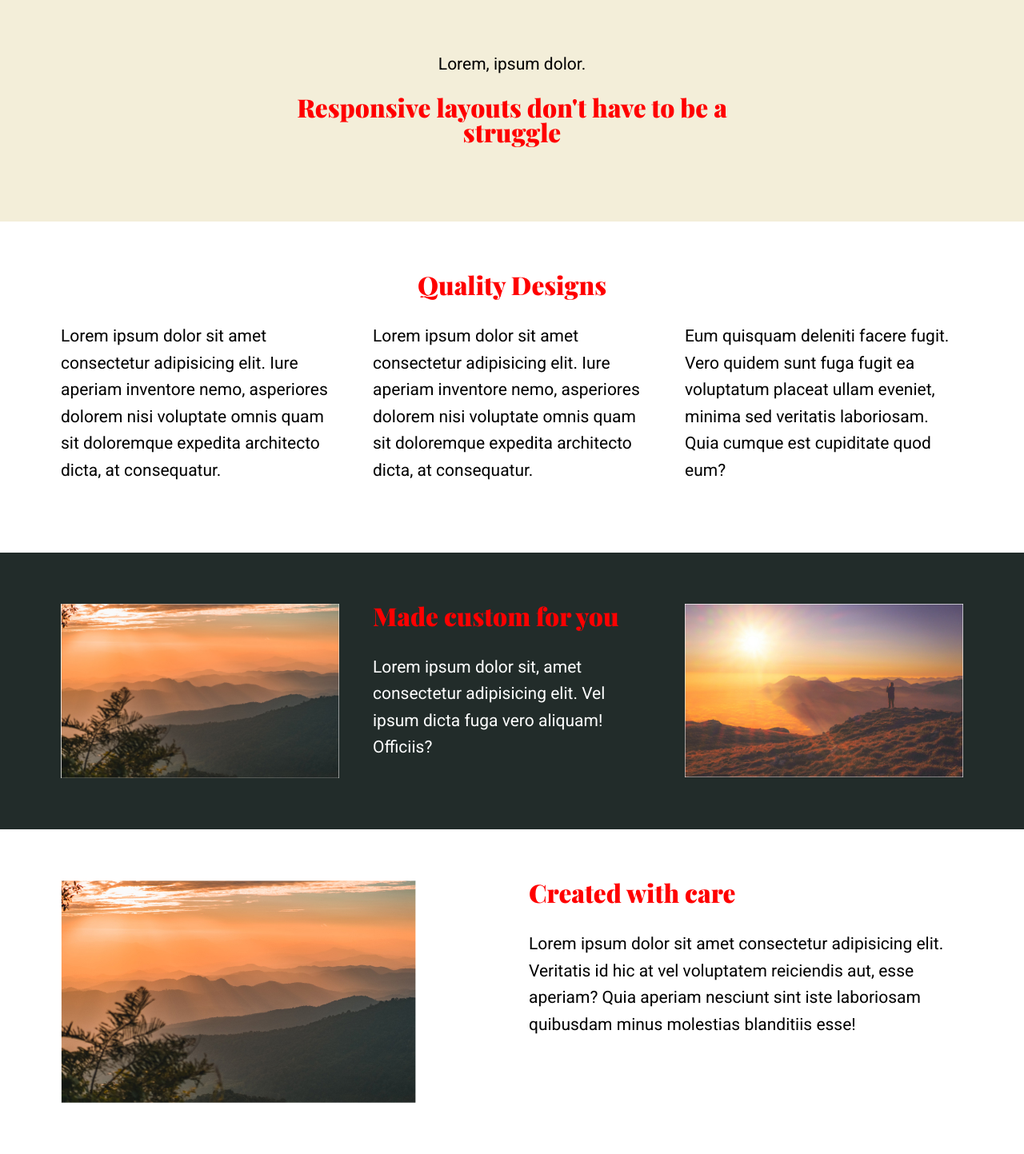
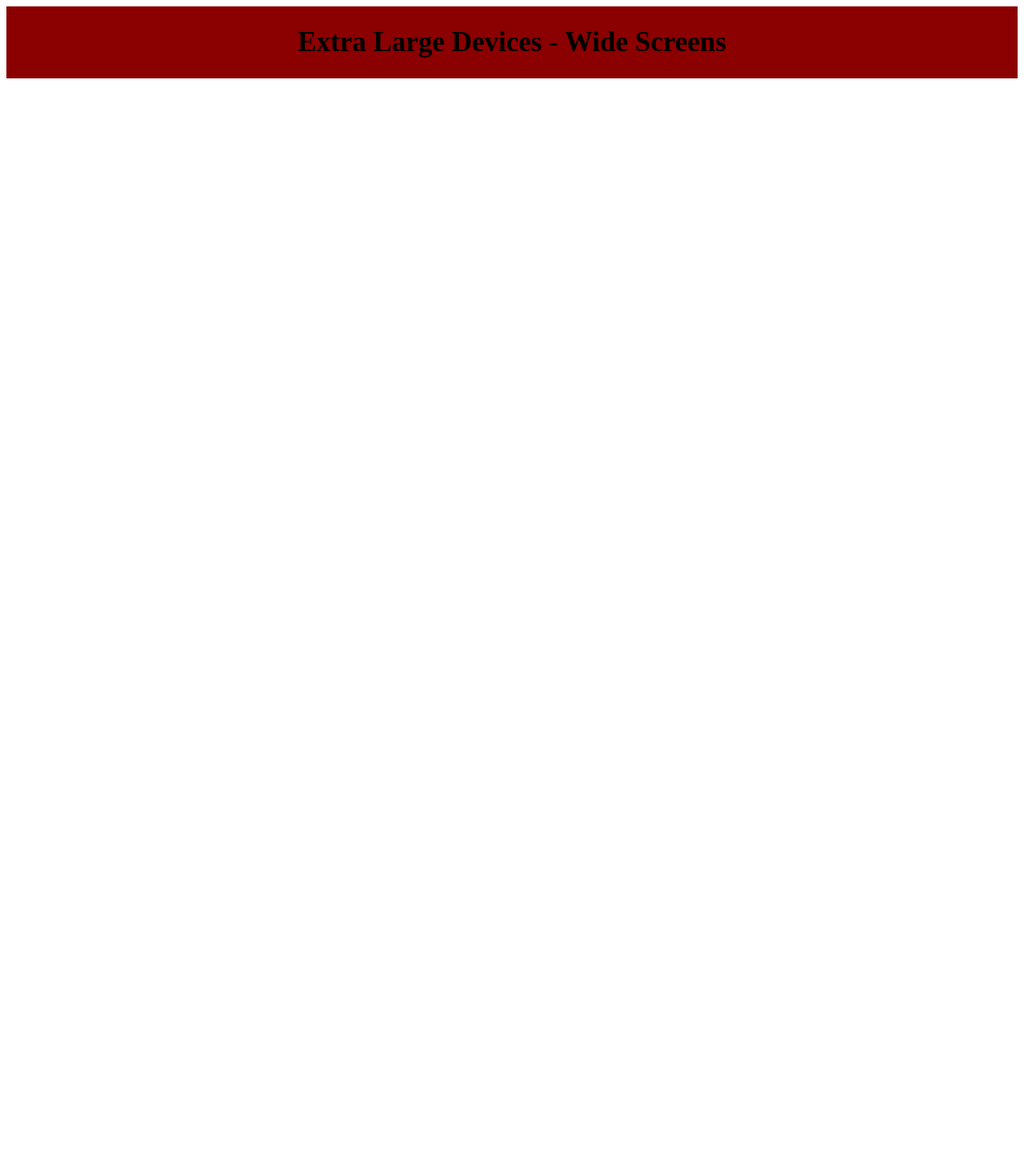
Before and after one commit to Guru-404/Responsive-WebDesign, a plain HTML site: page eg1/index.html in a window 1280 px wide. Shown: the whole page at 80% size. After the commit the page ends 800 px from the top, so only its background shows below. Drawn offline with nearby package versions, Linux system fonts and the light colour scheme.

Commit message:
[Add] new example 1

```diff
--- a/eg1/index.html
+++ b/eg1/index.html
@@ -3,99 +3,14 @@
   <head>
     <meta charset="UTF-8" />
     <meta name="viewport" content="width=device-width, initial-scale=1.0" />
-    <title>Responsive Made Easy</title>
-    <link rel="preconnect" href="https://fonts.gstatic.com" />
-    <link
-      href="https://fonts.googleapis.com/css2?family=Playfair+Display:wght@900&family=Roboto:wght@300;400&display=swap"
-      rel="stylesheet"
-    />
+    <title>Responsive WebDesign 1</title>
 
     <link rel="stylesheet" href="styles.css" />
   </head>
-
   <body>
-    <section class="bg-light text-center">
-      <div class="container container--narrow">
-        <p>Lorem, ipsum dolor.</p>
-        <h2>Responsive layouts don't have to be a struggle</h2>
-      </div>
-    </section>
-
-    <section>
-      <div class="container">
-        <h2 class="text-center">Quality Designs</h2>
-        <div class="split">
-          <div>
-            <p>
-              Lorem ipsum dolor sit amet consectetur adipisicing elit. Iure
-              aperiam inventore nemo, asperiores dolorem nisi voluptate omnis
-              quam sit doloremque expedita architecto dicta, at consequatur.
-            </p>
-          </div>
-          <div>
-            <p>
-              Lorem ipsum dolor sit amet consectetur adipisicing elit. Iure
-              aperiam inventore nemo, asperiores dolorem nisi voluptate omnis
-              quam sit doloremque expedita architecto dicta, at consequatur.
-            </p>
-          </div>
-          <div>
-            <p>
-              Eum quisquam deleniti facere fugit. Vero quidem sunt fuga fugit ea
-              voluptatum placeat ullam eveniet, minima sed veritatis laboriosam.
-              Quia cumque est cupiditate quod eum?
-            </p>
-          </div>
-        </div>
-      </div>
-    </section>
-
-    <section class="bg-dark">
-      <div class="container">
-        <div class="split">
-          <div>
-            <img
-              src="img/image-02.jpg"
-              alt="foggy mountains with sun setting behind them"
-            />
-          </div>
-          <div>
-            <h2>Made custom for you</h2>
-            <p>
-              Lorem ipsum dolor sit, amet consectetur adipisicing elit. Vel
-              ipsum dicta fuga vero aliquam! Officiis?
-            </p>
-          </div>
-          <div>
-            <img
-              src="img/image-01.jpg"
-              alt="man standing on mountain edge looking at sunset"
-            />
-          </div>
-        </div>
-      </div>
-    </section>
-
-    <section class="bg-primary">
-      <div class="container">
-        <div class="split">
-          <div>
-            <img
-              src="img/image-02.jpg"
-              alt="foggy mountains with sun setting behind them"
-            />
-          </div>
-          <div>
-            <h2>Created with care</h2>
-            <p>
-              Lorem ipsum dolor sit amet consectetur adipisicing elit. Veritatis
-              id hic at vel voluptatem reiciendis aut, esse aperiam? Quia
-              aperiam nesciunt sint iste laboriosam quibusdam minus molestias
-              blanditiis esse!
-            </p>
-          </div>
-        </div>
-      </div>
-    </section>
+    <div id="box1">Small Devices - Mobiles</div>
+    <div id="box2">Medium Devices - Tablets</div>
+    <div id="box3">Large Devices - Desktops</div>
+    <div id="box4">Extra Large Devices - Wide Screens</div>
   </body>
 </html>
--- a/eg1/styles.css
+++ b/eg1/styles.css
@@ -1,105 +1,93 @@
-:root {
-  --color-banner-primary: #f3eed9;
-  --color-banner-secondary: #222c2a;
-
-  --color-heading: red;
-  --color-content-primary: white;
-  --color-content-secondary: darkgray;
-
-  --font-content: "Roboto", sans-serif;
-  --font-heading: "Playfair Display", serif;
+#box1, #box2, #box3, #box4 {
+    display: none;
+    font-size: 35px;
+    font-weight: bold;
+    text-align: center;
+    padding: 25px;
 }
 
-*,
-*::before,
-*::after {
-  box-sizing: border-box;
+/* Mobile First Method */
+
+/* Extra Small Devices, Old Phones */
+/* @media only screen and (min-width : 320px) {
+
+} */
+
+/* Small Devices, Phones  */
+@media only screen and (min-width : 480px) and (max-width: 767px) {
+    #box1 {
+        display: block;
+        background-color: yellow;
+        color: black;
+    }
 }
 
-body {
-  font-family: var(--font-content);
-  font-weight: 400;
-  font-size: 1.3125rem;
-  line-height: 1.6;
-  /* background-image: url("abc"); */
+/* Medium Devices, Tablets */
+@media only screen and (min-width : 768px) and (max-width: 991px) {
+    #box2 {
+        display: block;
+        background-color: orange;
+        color: black;
+    }
 }
 
-body,
-h1,
-h2,
-h3,
-p {
-  margin: 0;
+/* Large Devices, Desktops */
+@media only screen and (min-width : 992px) and (max-width: 1199px) {
+    #box3 {
+        display: block;
+        background-color: red;
+        color: black;
+    }
 }
 
-h1,
-h2,
-h3 {
-  color: var(--color-heading);
-  font-family: var(--font-heading);
-  font-weight: 900;
-  line-height: 1;
+/* Extra Large Devices, Wide Screens */
+@media only screen and (min-width : 1200px) {
+    #box4 {
+        display: block;
+        background-color: darkred;
+        color: black;
+    }
 }
 
-h2,
-h3,
-p {
-  margin-bottom: 1em;
-}
+/* Non-Mobile First Method */
 
-img {
-  display: block;
-  max-width: 100%;
-}
+/* Extra Small Devices, Old Phones */
+/* @media only screen and (min-width : 320px) {
 
-.text-center {
-  text-align: center;
-}
+} */
 
-header,
-section {
-  padding: 4rem 0;
-  @media (min-width: 40em) {
-    header,
-    section {
-      padding: 7rem 0;
+/* Extra Large Devices, Wide Screens */
+/* @media only screen and (max-width : 1200px) {
+    #box4 {
+        display: block;
+        background-color: darkred;
+        color: black;
     }
-  }
-}
+} */
 
-.container {
-  margin-inline: auto;
-  width: min(90%, 70.5rem);
-}
+/* Large Devices, Desktops */
+/* @media only screen and (max-width : 992px) {
+    #box3 {
+        display: block;
+        background-color: red;
+        color: black;
+    }
+} */
 
-.split {
-  display: flex;
-  flex-direction: column;
-}
+/* Medium Devices, Tablets */
+/* @media only screen and (max-width : 768px) {
+    #box2 {
+        display: block;
+        background-color: orange;
+        color: black;
+    }
+} */
 
-@media (min-width: 40em) {
-  .split {
-    flex-direction: row;
-  }
-
-  .split > * {
-    flex-basis: 100%;
-  }
-
-  .split > * + * {
-    margin-left: 2em;
-  }
-}
-
-.container--narrow {
-  max-width: 34rem;
-}
-
-.bg-light {
-  background-color: var(--color-banner-primary);
-}
-
-.bg-dark {
-  background-color: var(--color-banner-secondary);
-  color: var(--color-content-primary);
-}
+/* Small Devices, Phones */
+/* @media only screen and (max-width : 480px) {
+    #box1 {
+        display: block;
+        background-color: yellow;
+        color: black;
+    }
+} */
```
Also changed, not shown: eg1/img/browser-firefox.svg (deleted), eg1/img/image-01.jpg (deleted), eg1/img/image-02.jpg (deleted).
